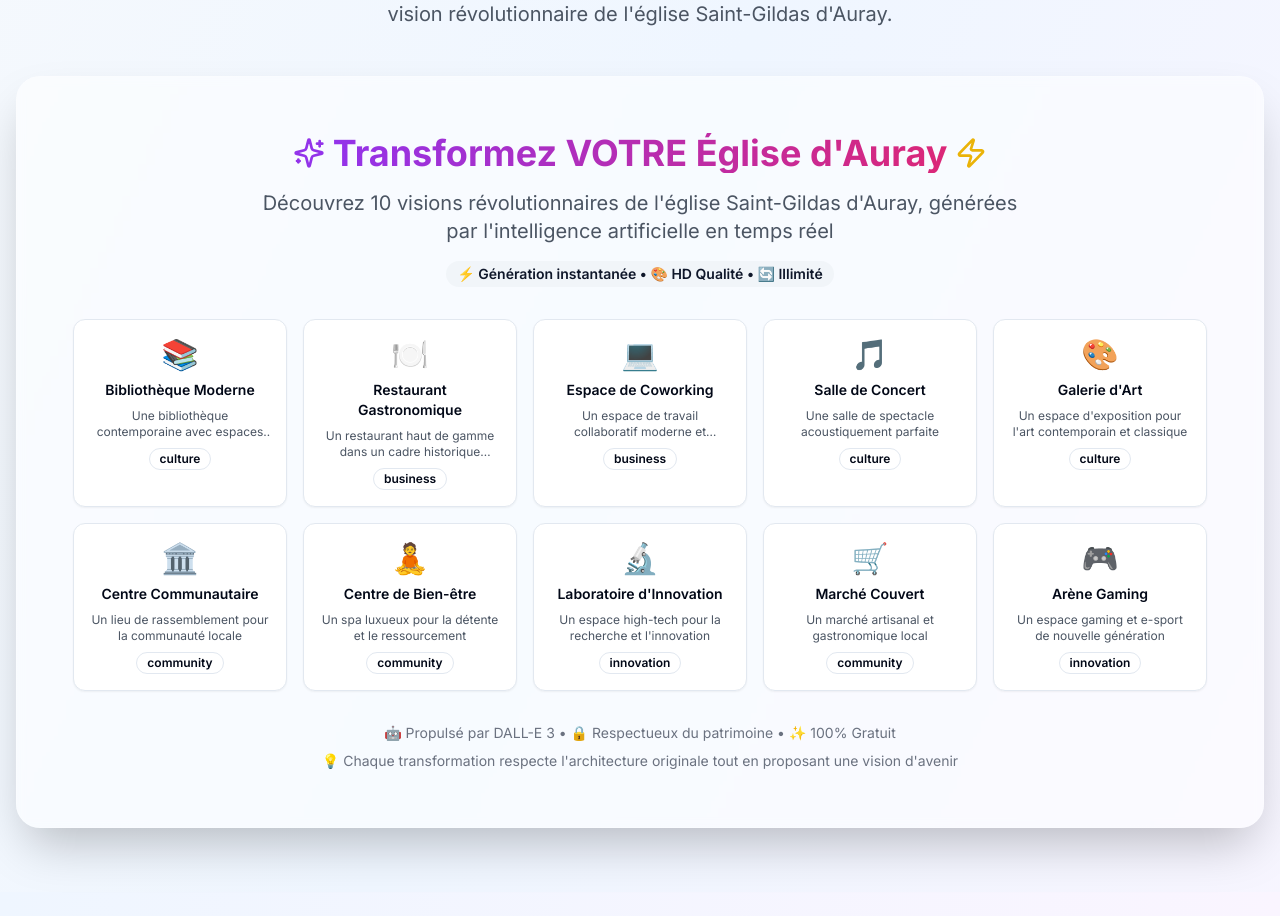
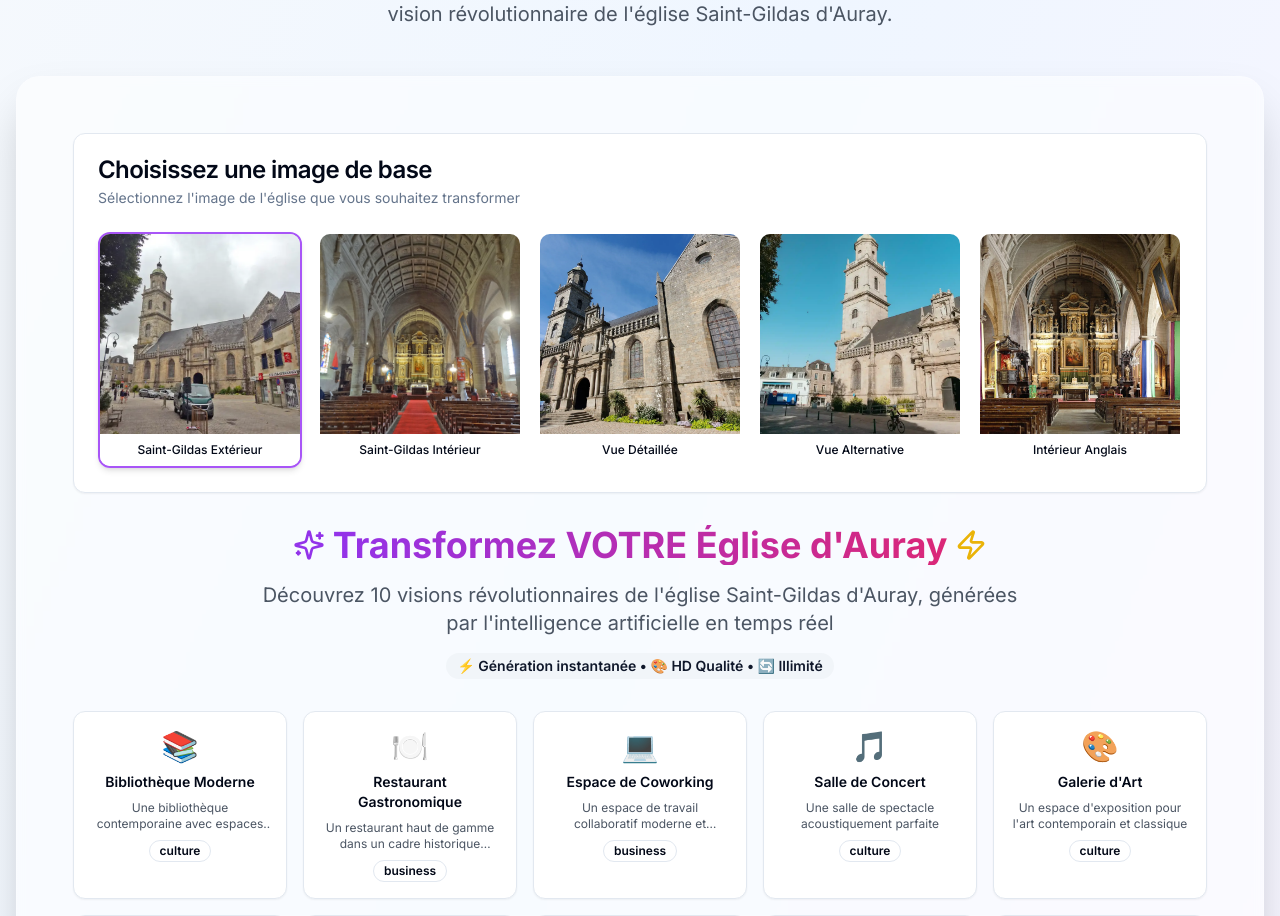
Before and after one commit to Huaoe/auray-petition, a Next.js app: page /transformations in a window 1280 px wide. Shown: the part 1142-2058 px from the top of the page. Built offline with nearby package versions, Linux system fonts and the light colour scheme; no server answers; a web font is replaced by a local one.

Commit message:
feat: implement church transformation with AI image generation and signature endpoints

```diff
--- a/src/app/api/signatures/route.ts
+++ b/src/app/api/signatures/route.ts
@@ -61,12 +61,12 @@ export async function GET() {
 
 // POST - Ajouter une signature
 export async function POST(request: NextRequest) {
-  // Récupérer l'IP du client en premier
+  // Get IP address from headers (Next.js 15 compatible)
   const forwardedFor = request.headers.get('x-forwarded-for');
   const ipAddress =
     forwardedFor?.split(',')[0].trim() ||
     request.headers.get('x-real-ip')?.trim() ||
-    request.ip ||
+    request.headers.get('x-client-ip')?.trim() ||
     'unknown';
 
   // Appliquer la limitation de débit
--- a/src/app/api/transform/route.ts
+++ b/src/app/api/transform/route.ts
@@ -41,10 +41,13 @@ function checkRateLimit(ip: string): boolean {
   return true;
 }
 
-async function getBaseImageAsBuffer(): Promise<Buffer> {
+async function getBaseImageAsBuffer(baseImageName?: string): Promise<Buffer> {
   try {
+    // Utiliser l'image spécifiée ou l'image par défaut
+    const imageName = baseImageName || 'Saint-Gildas-Auray-768x576.webp';
+
     // Chemin vers l'image de l'église dans public/images
-    const imagePath = path.join(process.cwd(), 'public', 'images', 'Saint-Gildas-Auray-768x576.webp');
+    const imagePath = path.join(process.cwd(), 'public', 'images', imageName);
 
     // Lire l'image comme buffer
     const imageBuffer = await fs.readFile(imagePath);
@@ -122,8 +125,14 @@ export async function POST(request: NextRequest) {
   const startTime = Date.now();
 
   try {
-    // Vérification du rate limiting
-    const ip = request.ip || request.headers.get('x-forwarded-for') || 'unknown';
+    // Vérification du rate limiting (Next.js 15 compatible)
+    const forwardedFor = request.headers.get('x-forwarded-for');
+    const ip =
+      forwardedFor?.split(',')[0].trim() ||
+      request.headers.get('x-real-ip')?.trim() ||
+      request.headers.get('x-client-ip')?.trim() ||
+      'unknown';
+
     if (!checkRateLimit(ip)) {
       return NextResponse.json(
         {
@@ -136,7 +145,7 @@ export async function POST(request: NextRequest) {
 
     // Parse du body
     const body = await request.json();
-    const { transformationType, customPrompt } = body;
+    const { transformationType, customPrompt, baseImage } = body;
 
     // Validation des paramètres
     if (!transformationType) {
@@ -158,7 +167,8 @@ export async function POST(request: NextRequest) {
     console.log(`🎨 Starting img2img transformation: ${transformationType}`);
 
     // Générer le nom de fichier pour la vérification cache
-    const fileName = generateFileName(transformationType, customPrompt);
+    // Inclure le nom de l'image de base dans le nom du fichier pour différencier les caches
+    const fileName = generateFileName(transformationType, customPrompt, baseImage);
 
     // Vérifier si l'image existe déjà dans GCS
     const existingImageUrl = await checkImageExists(fileName);
@@ -177,8 +187,8 @@ export async function POST(request: NextRequest) {
     }
 
     // Obtenir l'image de base de l'église
-    const baseImageBuffer = await getBaseImageAsBuffer();
-    console.log(`📸 Base image loaded: ${baseImageBuffer.length} bytes`);
+    const baseImageBuffer = await getBaseImageAsBuffer(baseImage);
+    console.log(`📸 Base image loaded: ${baseImageBuffer.length} bytes${baseImage ? ` (${baseImage})` : ''}`);
 
     // Générer le prompt optimisé
     const prompt = customPrompt || transformationConfig.prompt;
--- a/src/app/utopie/[slug]/page.tsx
+++ b/src/app/utopie/[slug]/page.tsx
@@ -33,18 +33,15 @@ const iconMap: Record<string, LucideIcon> = {
   Music,
 };
 
-interface PageProps {
-  params: { slug: string };
-}
-
 export async function generateStaticParams() {
   return utopieIdeas.map((idea) => ({
     slug: idea.slug,
   }));
 }
 
-export async function generateMetadata({ params }: PageProps) {
-  const idea = utopieIdeas.find((idea) => idea.slug === params.slug);
+export async function generateMetadata({ params }: { params: Promise<{ slug: string }> }) {
+  const { slug } = await params;
+  const idea = utopieIdeas.find((idea) => idea.slug === slug);
 
   if (!idea) {
     return {
@@ -58,8 +55,9 @@ export async function generateMetadata({ params }: PageProps) {
   };
 }
 
-export default function UtopieDetailPage({ params }: PageProps) {
-  const idea = utopieIdeas.find((idea) => idea.slug === params.slug);
+export default async function UtopieDetailPage({ params }: { params: Promise<{ slug: string }> }) {
+  const { slug } = await params;
+  const idea = utopieIdeas.find((idea) => idea.slug === slug);
 
   if (!idea) {
     notFound();
--- a/src/components/ChurchTransformation.tsx
+++ b/src/components/ChurchTransformation.tsx
@@ -34,6 +34,35 @@ interface GenerationState {
   cost: number | null;
 }
 
+// Liste des images disponibles dans le dossier public/images
+const availableImages = [
+  {
+    path: "/images/Saint-Gildas-Auray-768x576.webp",
+    name: "Saint-Gildas Extérieur",
+    description: "Vue extérieure de l'église Saint-Gildas",
+  },
+  {
+    path: "/images/Saint-Gildas-Auray-interieur-3992021581.jpg",
+    name: "Saint-Gildas Intérieur",
+    description: "Vue intérieure de l'église Saint-Gildas",
+  },
+  {
+    path: "/images/20220922_143843.webp",
+    name: "Vue Détaillée",
+    description: "Vue détaillée de l'architecture",
+  },
+  {
+    path: "/images/fra-auray-4-1882354559.webp",
+    name: "Vue Alternative",
+    description: "Autre perspective de l'église",
+  },
+  {
+    path: "/images/184232-english-inside-church-saint-gildas-in-auray-france.jpg",
+    name: "Intérieur Anglais",
+    description: "Vue intérieure style anglais",
+  },
+];
+
 const ChurchTransformation = () => {
   const { toast } = useToast();
 
@@ -41,10 +70,24 @@ const ChurchTransformation = () => {
     isGenerating: false,
     selectedTransformation: null,
     generatedImage: null,
-    originalImage: "/images/Saint-Gildas-Auray-768x576.webp", // Image existante de l'église
+    originalImage: availableImages[0].path, // Image par défaut
     generationTime: null,
     cost: null,
   });
+
+  // État pour suivre l'image de base sélectionnée
+  const [selectedBaseImage, setSelectedBaseImage] = useState(availableImages[0]);
+
+  // Fonction pour changer l'image de base
+  const handleBaseImageChange = useCallback((image: typeof availableImages[0]) => {
+    setSelectedBaseImage(image);
+    setState((prev) => ({ ...prev, originalImage: image.path }));
+
+    // Réinitialiser l'image générée si elle existe
+    if (state.generatedImage) {
+      handleReset();
+    }
+  }, [state.generatedImage]);
 
   const handleTransform = useCallback(
     async (transformation: TransformationType) => {
@@ -78,6 +121,7 @@ const ChurchTransformation = () => {
             transformationType: transformation.id,
             style: "vivid",
             quality: "hd",
+            baseImage: selectedBaseImage.path.split("/").pop(), // Envoyer juste le nom du fichier
           }),
         });
 
@@ -120,7 +164,7 @@ const ChurchTransformation = () => {
         });
       }
     },
-    [state.isGenerating, toast]
+    [state.isGenerating, toast, selectedBaseImage]
   );
 
   const handleReset = useCallback(() => {
@@ -204,6 +248,42 @@ const ChurchTransformation = () => {
 
   return (
     <div className="w-full max-w-7xl mx-auto p-6 space-y-8">
+      {/* Image Selection */}
+      <Card>
+        <CardHeader>
+          <CardTitle>Choisissez une image de base</CardTitle>
+          <CardDescription>
+            Sélectionnez l'image de l'église que vous souhaitez transformer
+          </CardDescription>
+        </CardHeader>
+        <CardContent>
+          <div className="grid grid-cols-2 md:grid-cols-3 lg:grid-cols-5 gap-4">
+            {availableImages.map((image) => (
+              <div
+                key={image.path}
+                className={`cursor-pointer rounded-lg overflow-hidden border-2 transition-all ${
+                  selectedBaseImage.path === image.path
+                    ? "border-purple-500 shadow-md"
+                    : "border-transparent hover:border-gray-300"
+                }`}
+                onClick={() => handleBaseImageChange(image)}
+              >
+                <div className="aspect-square relative">
+                  <img
+                    src={image.path}
+                    alt={image.name}
+                    className="w-full h-full object-cover"
+                  />
+                </div>
+                <div className="p-2 text-center bg-white">
+                  <p className="text-xs font-medium truncate">{image.name}</p>
+                </div>
+              </div>
+            ))}
+          </div>
+        </CardContent>
+      </Card>
+
       {/* Header Section */}
       <div className="text-center space-y-4">
         <div className="flex items-center justify-center gap-2 mb-4">
@@ -270,7 +350,7 @@ const ChurchTransformation = () => {
               {/* Image Originale */}
               <div className="space-y-2">
                 <h3 className="font-semibold text-center">
-                  🏛️ Église Actuelle
+                  🏛️ Église Actuelle: {selectedBaseImage.name}
                 </h3>
                 <div className="relative aspect-square bg-gray-100 rounded-lg overflow-hidden shadow-lg">
                   {state.originalImage ? (
--- a/src/components/ui/index.ts
+++ b/src/components/ui/index.ts
@@ -25,6 +25,3 @@ export {
   DialogTitle,
   DialogDescription,
 } from '@radix-ui/react-dialog'
-export {
-  Progress
-} from '@radix-ui/react-progress'
--- a/src/lib/storage.ts
+++ b/src/lib/storage.ts
@@ -93,14 +93,20 @@ export async function downloadImageAsBuffer(imageUrl: string): Promise<Buffer> {
 export function generateFileName(
   transformationType: string,
   customPrompt?: string,
+  baseImage?: string,
   extension: string = 'jpg'
 ): string {
-  const content = `${transformationType}-${customPrompt || ''}`;
+  // Extraire le nom du fichier sans extension si baseImage est fourni
+  const baseImageName = baseImage
+    ? baseImage.split('.')[0].replace(/[^a-zA-Z0-9]/g, '')
+    : 'default';
+
+  const content = `${transformationType}-${baseImageName}-${customPrompt || ''}`;
   const hash = Buffer.from(content).toString('base64')
     .replace(/[^a-zA-Z0-9]/g, '')
     .slice(0, 12);
 
-  return `church-${transformationType}-${hash}.${extension}`;
+  return `church-${transformationType}-${baseImageName}-${hash}.${extension}`;
 }
 
 /**
```
